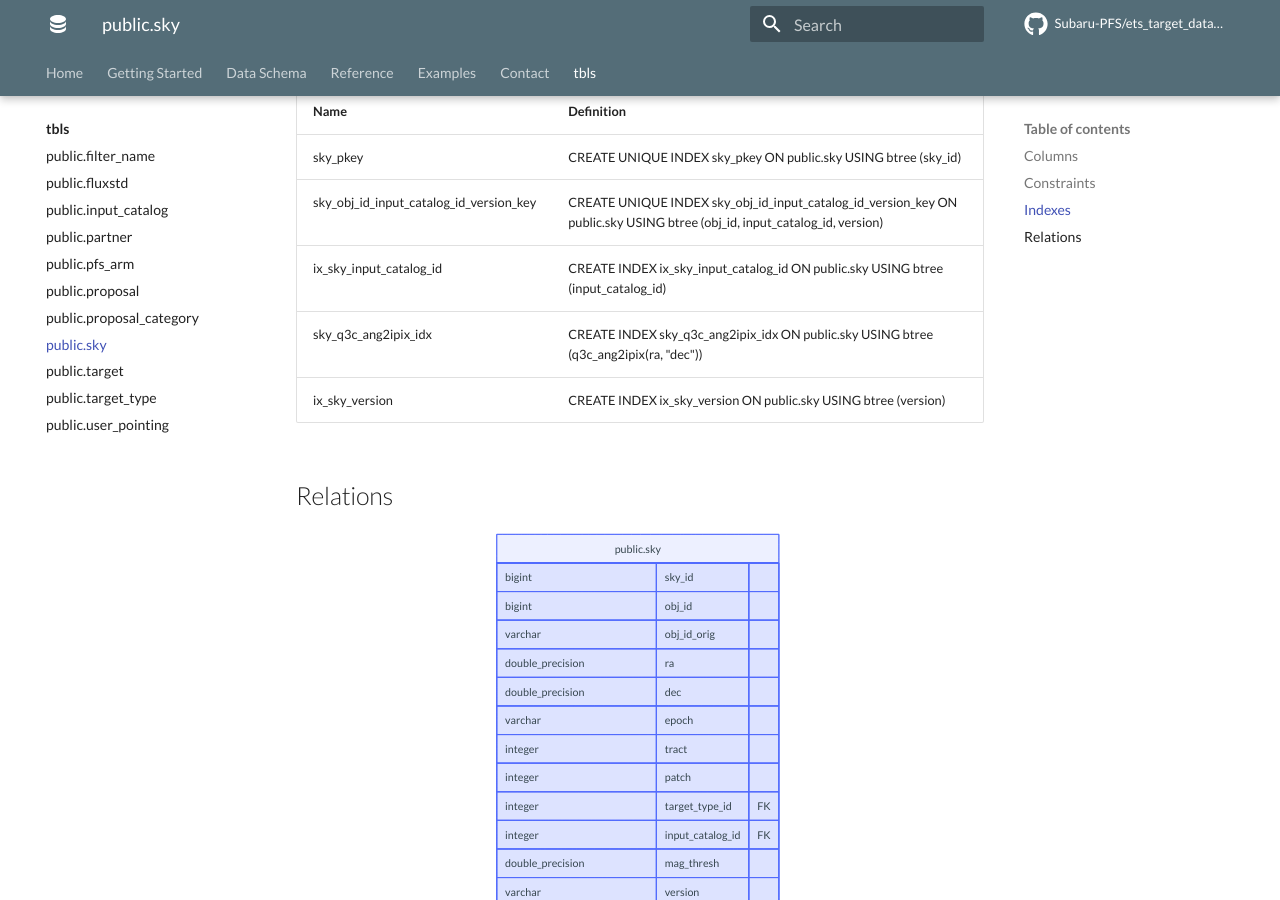
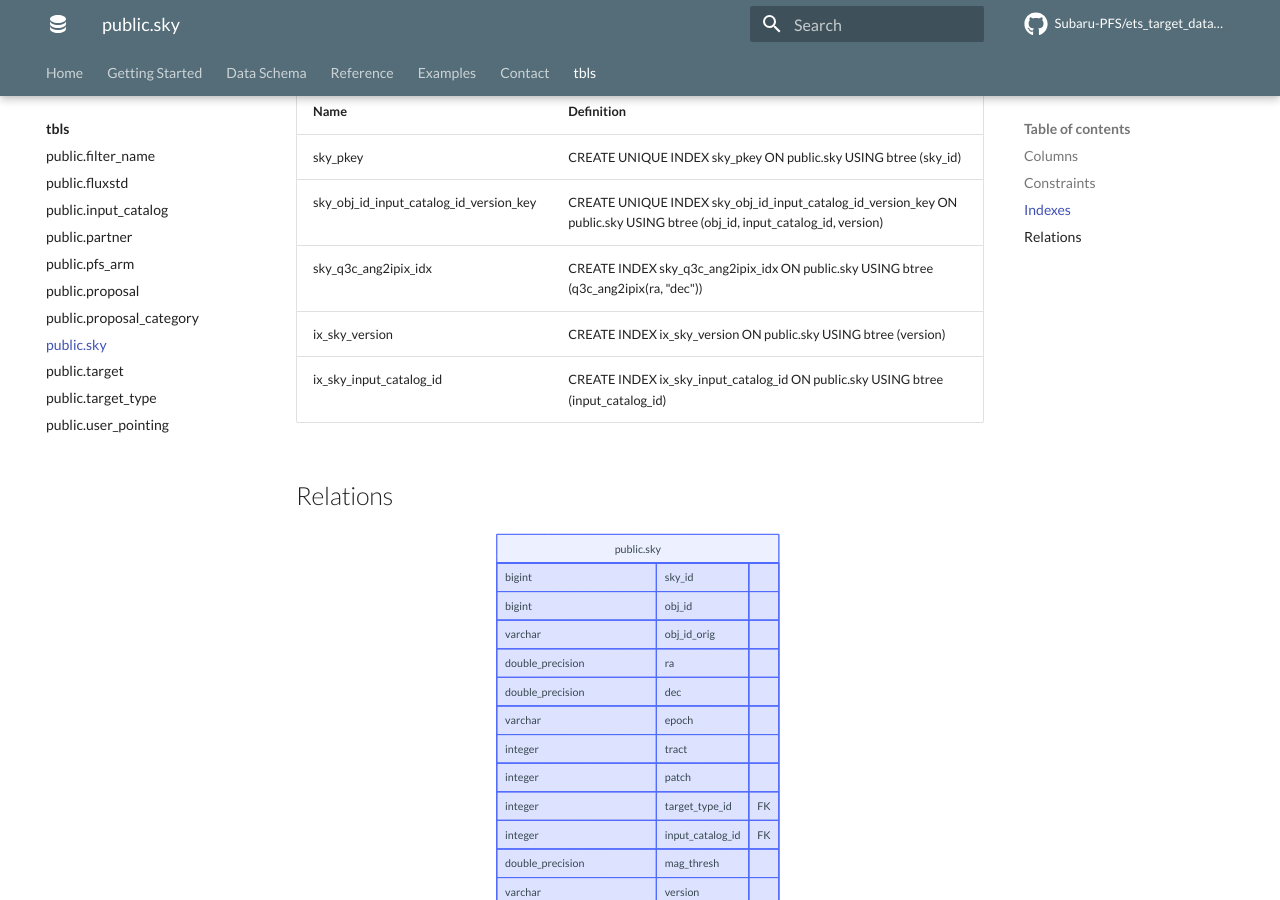
Before and after one commit to Subaru-PFS/ets_target_database, an MkDocs documentation site: the page built from docs/tbls/public.sky.md, in a window 1280 px wide and 900 px high, scrolled down 2050 px. Built offline with MkDocs 1.6.1 and Material for MkDocs 9.7.7, drawn with Linux system fonts in a browser that asks for light colours; plug-ins that fetch from the network failed and are left out; comment, search, counter and statistics services are not loaded.

```diff
--- a/docs/tbls/public.sky.md
+++ b/docs/tbls/public.sky.md
@@ -34,9 +34,9 @@
 | ---- | ---------- |
 | sky_pkey | CREATE UNIQUE INDEX sky_pkey ON public.sky USING btree (sky_id) |
 | sky_obj_id_input_catalog_id_version_key | CREATE UNIQUE INDEX sky_obj_id_input_catalog_id_version_key ON public.sky USING btree (obj_id, input_catalog_id, version) |
-| ix_sky_input_catalog_id | CREATE INDEX ix_sky_input_catalog_id ON public.sky USING btree (input_catalog_id) |
 | sky_q3c_ang2ipix_idx | CREATE INDEX sky_q3c_ang2ipix_idx ON public.sky USING btree (q3c_ang2ipix(ra, "dec")) |
 | ix_sky_version | CREATE INDEX ix_sky_version ON public.sky USING btree (version) |
+| ix_sky_input_catalog_id | CREATE INDEX ix_sky_input_catalog_id ON public.sky USING btree (input_catalog_id) |
 
 ## Relations
 
```
Also changed, not shown: docs/tbls/public.fluxstd.md (+1 -1 lines), docs/tbls/public.target.md (+1 -1 lines), 1 other file.
